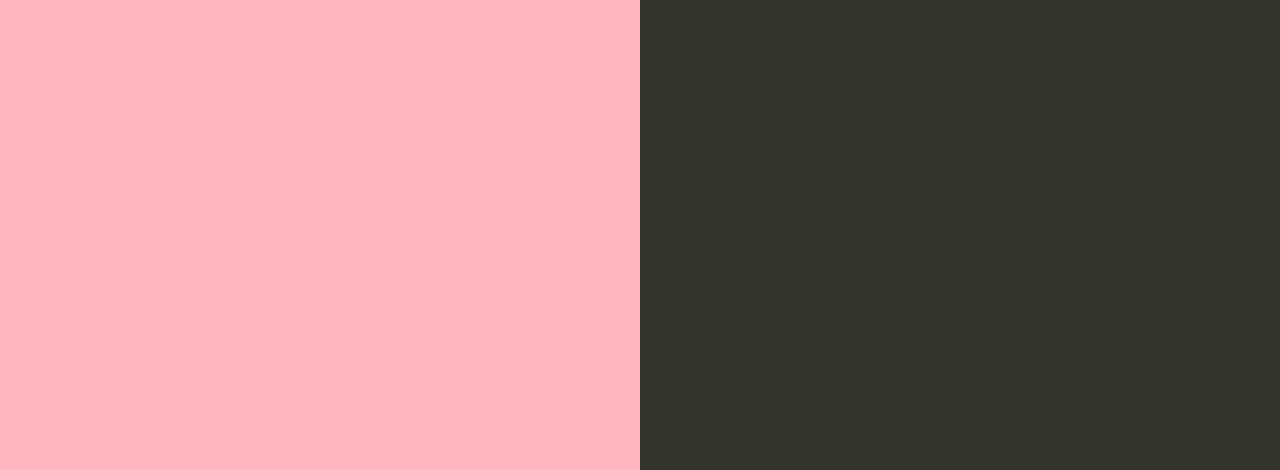
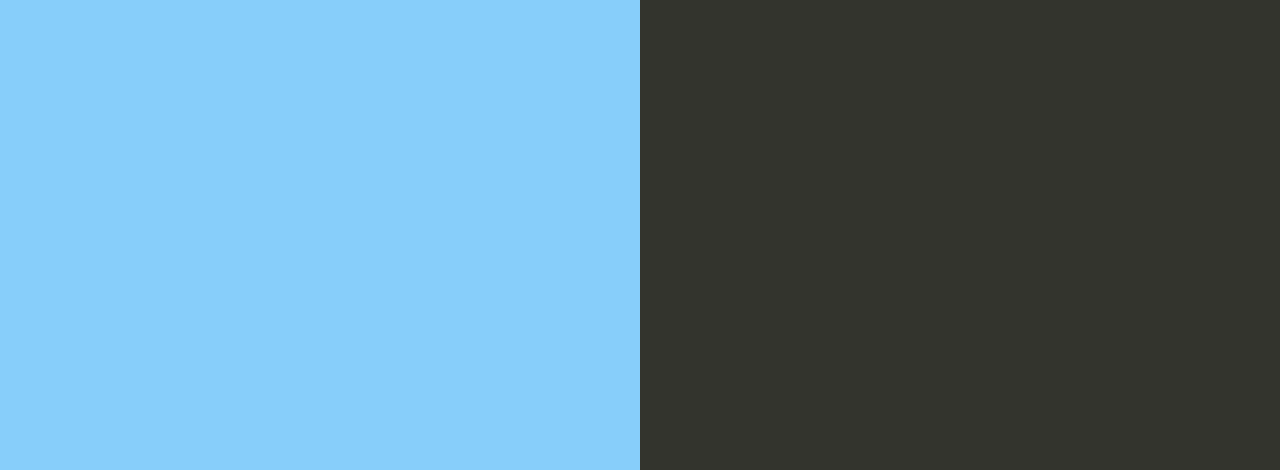
Before and after one commit to peter-urban1966/my-nodejs-app, a website: page index.html in a window 1280 px wide. Shown: the part 330-800 px from the top of the page. Drawn offline with Linux system fonts and the light colour scheme.

Commit message:
change background color

```diff
--- a/index.html
+++ b/index.html
@@ -35,7 +35,7 @@
 
         text-align: right;
         padding-top: 11em;
-        background-color: lightpink;
+        background-color: lightskyblue;
 
       }
       .textColumn p {
```
